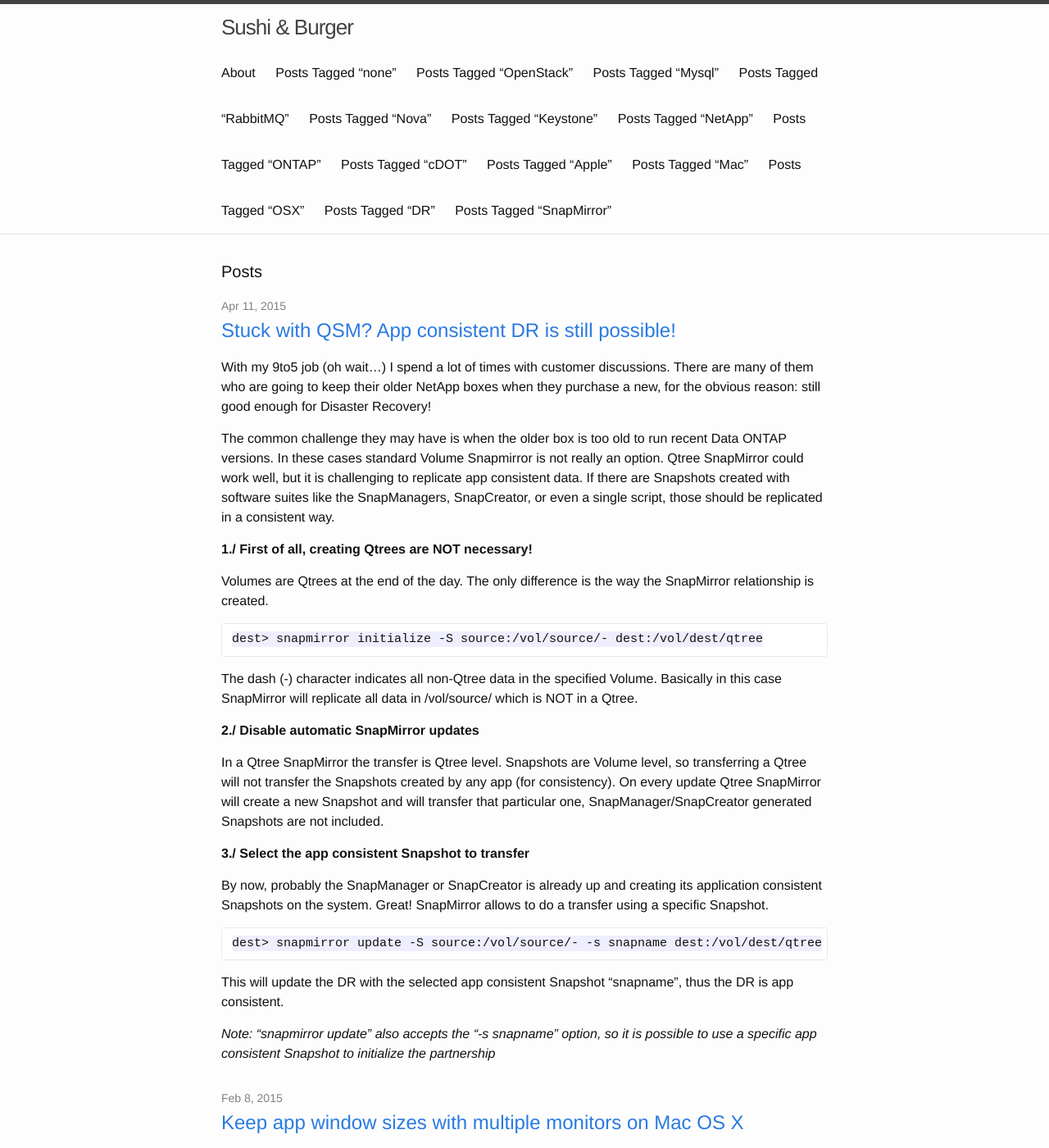
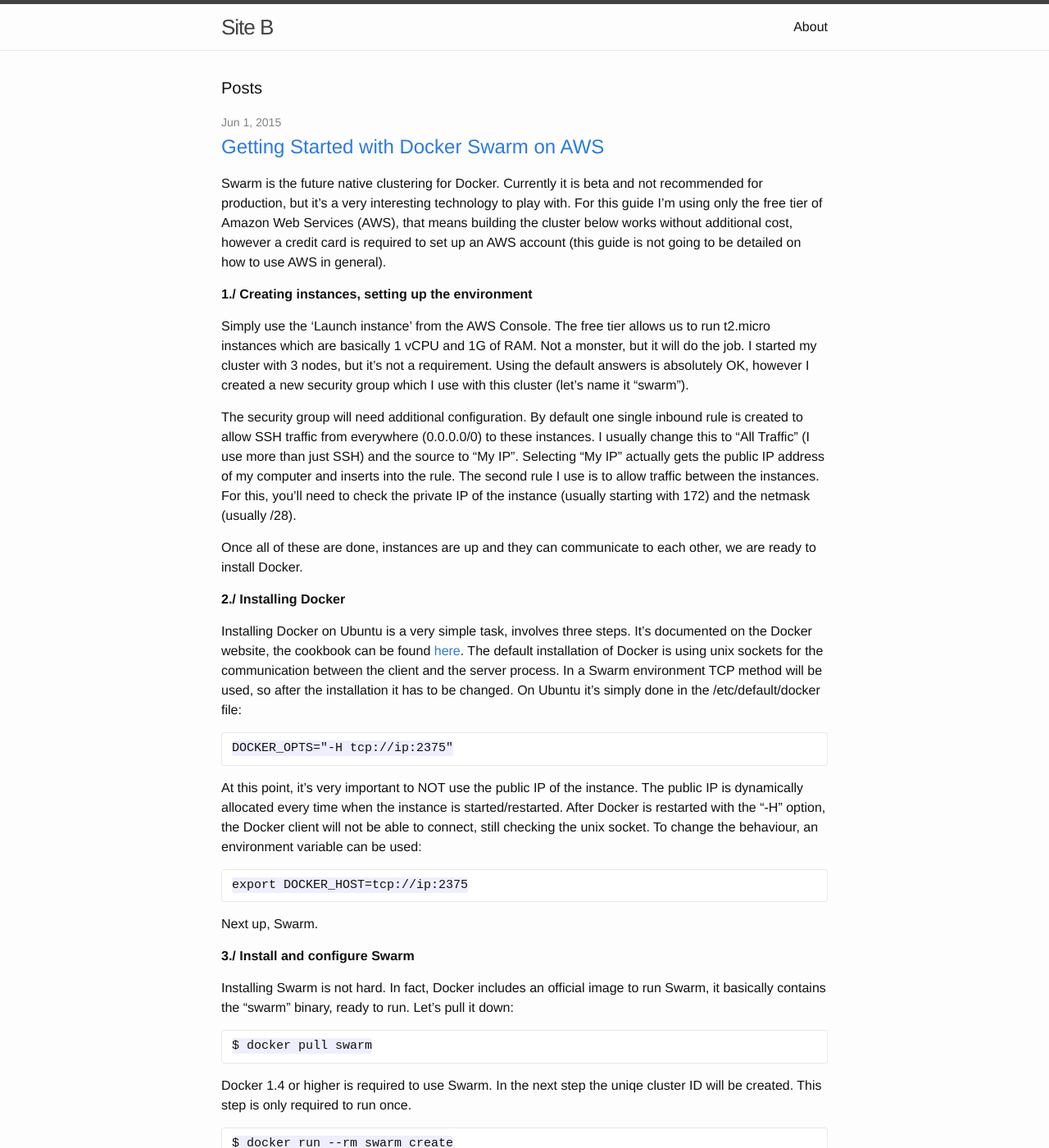
Before and after one commit to jcnt/jcnt.github.io, a Jekyll site: the page built from index.html, in a window 1280 px wide and 1400 px high. Shown: the whole window at 82% size. Built offline with Jekyll 4.4.1, drawn with Linux system fonts in a browser that asks for light colours; some of the changed text lies outside the part shown.

Commit message:
docker swarm AWS

```diff
--- a/_config.yml
+++ b/_config.yml
@@ -1,5 +1,5 @@
 # Site settings
-title: Sushi & Burger
+title: Site B
 # email: yyaazz@gmail.com
 description: > # this means to ignore newlines until "baseurl:"
   This is not a blog, no stories or opinions here. Just notes about stuff
--- /dev/null
+++ b/_posts/2015-05-31-getting-started-docker-swarm-aws.md
@@ -0,0 +1,140 @@
+---
+layout: post
+title:  "Getting Started with Docker Swarm on AWS"
+date:   2015-05-31 23:48:42+0100
+categories:
+tags:
+- AWS
+- Docker
+- Swarm
+---
+Swarm is the future native clustering for Docker. Currently it is beta and not recommended for production,
+but it's a very interesting technology to play with. For this guide I'm using only the free tier of
+Amazon Web Services (AWS), that means building the cluster below works without additional cost, however
+a credit card is required to set up an AWS account (this guide is not going to be detailed on how to use
+AWS in general).
+
+**1./ Creating instances, setting up the environment**
+
+Simply use the 'Launch instance' from the AWS Console. The free tier allows us to run t2.micro instances
+which are basically 1 vCPU and 1G of RAM. Not a monster, but it will do the job. I started my cluster with
+3 nodes, but it's not a requirement. Using the default answers is absolutely OK, however I created a new
+security group which I use with this cluster (let's name it "swarm").
+
+The security group will need additional configuration. By default one single inbound rule is created to allow
+SSH traffic from everywhere (0.0.0.0/0) to these instances. I usually change this to "All Traffic" (I use more
+than just SSH) and the source to "My IP". Selecting "My IP" actually gets the public IP address of my computer and
+inserts into the rule. The second rule I use is to allow traffic between the instances. For this, you'll need to
+check the private IP of the instance (usually starting with 172) and the netmask (usually /28).
+
+Once all of these are done, instances are up and they can communicate to each other, we are ready to install
+Docker.
+
+**2./ Installing Docker**
+
+Installing Docker on Ubuntu is a very simple task, involves three steps. It's documented on the Docker website,
+the cookbook can be found [here][docker-install]. The default installation of Docker is using unix sockets for
+the communication between the client and the server process. In a Swarm environment TCP method will be used, so
+after the installation it has to be changed. On Ubuntu it's simply done in the /etc/default/docker file:
+
+    DOCKER_OPTS="-H tcp://ip:2375"
+
+At this point, it's very important to NOT use the public IP of the instance. The public IP is dynamically
+allocated every time when the instance is started/restarted. After Docker is restarted with the "-H" option,
+the Docker client will not be able to connect, still checking the unix socket. To change the behaviour, an environment
+variable can be used:
+
+    export DOCKER_HOST=tcp://ip:2375
+
+Next up, Swarm.
+
+**3./ Install and configure Swarm**
+
+Installing Swarm is not hard. In fact, Docker includes an official image to run Swarm, it basically contains the
+"swarm" binary, ready to run. Let's pull it down:
+
+    $ docker pull swarm
+
+Docker 1.4 or higher is required to use Swarm. In the next step the uniqe cluster ID will be created. This step is
+only required to run once.
+
+    $ docker run --rm swarm create
+
+This command will return the unique cluster ID. This ID will be used to join nodes and manage the cluster.
+
+    $ docker run -d swarm join --addr=IP:2375> token://<ID>
+
+This will basically start a container on the specific node we want to join into the cluster. This container will
+run the swarm binary which will listen on the local IP on TCP port 2375 (again, don't use the instance public IP).
+After the Swarm container has been started, the output should look similar:
+
+    ubuntu@docker1:~$ docker ps
+    CONTAINER ID        IMAGE               COMMAND                CREATED             STATUS              PORTS               NAMES
+    4f4f230bf45b        swarm:latest        "/swarm join --addr=   2 hours ago         Up 2 hours          2375/tcp            swarm1
+
+As an additional option I use the "-\-name=swarm1" parameter on the first node, so if the docker daemon or the host
+is restarted, the Swarm can be kicked off with the simple "docker start swarm1" command. This step needs to be repeated on
+every node/instance in the Swarm cluster (with the same ID).
+
+**4./ Swarm Manager**
+
+Swarm Manager is the tool used to manage the Swarm Cluster. It also comes with the Swarm image, so the installation
+is extremely simple:
+
+    $ docker run -d -p <swarm_port>:2375 swarm manage token://<ID>
+
+The Manager needs to run on only one instance/node. Similar to the Swarm container, the "-\-name=" parameter can be
+used, so after a restart it's easy to bring up. Once the Manager is running, we can use the Docker client to connect
+to the port we defined and get the docker info:
+
+    ubuntu@docker3:~$ docker -H tcp://localhost:4444 info
+    Containers: 33
+    Strategy: spread
+    Filters: affinity, health, constraint, port, dependency
+    Nodes: 3
+     docker1: 172.31.37.240:2375
+      └ Containers: 23
+      └ Reserved CPUs: 0 / 1
+      └ Reserved Memory: 0 B / 1.018 GiB
+     docker2: 172.31.37.241:2375
+      └ Containers: 5
+      └ Reserved CPUs: 0 / 1
+      └ Reserved Memory: 0 B / 1.018 GiB
+     docker3: 172.31.37.242:2375
+      └ Containers: 5
+      └ Reserved CPUs: 0 / 1
+      └ Reserved Memory: 0 B / 1.018 GiB
+
+...or docker ps:
+
+    ubuntu@docker3:~$ docker -H tcp://localhost:4444 ps
+    CONTAINER ID        IMAGE               COMMAND             CREATED             STATUS              PORTS               NAMES
+    ee1c8c07c0ae        ubuntu:latest       "/bin/bash"         About an hour ago   Up About an hour                        docker1/ecstatic_hodgkin
+    10811b99ee9a        ubuntu:latest       "/bin/bash"         2 hours ago         Up 2 hours                              docker2/boring_fermat
+    94b416802dad        ubuntu:latest       "/bin/bash"         2 hours ago         Up 2 hours                              docker3/modest_curie
+    5b8f9de2c7d4        ubuntu:latest       "/bin/bash"         2 hours ago         Up 2 hours                              docker3/focused_carson
+
+The last column of the ps command shows on which node the container is actually running. Now, the fun only starts here.
+Swarm will use the Docker nodes/instances to create a single pool where the containers are started. Swarm will keep the
+number of the containers equal between the nodes. For this, we need to connect to the Swarm Manager port:
+
+    ubuntu@docker3:~$ docker -H tcp://localhost:4444 run -ti ubuntu /bin/bash
+
+or using a different node:
+
+    ubuntu@docker1:~$ docker -H tcp://docker3:4444 run -ti ubuntu /bin/bash
+
+the latest command actually created a container on the docker1 instance running the command from docker1 connecting to
+the manager container running on docker3.
+
+    ubuntu@docker1:~$ docker ps
+    CONTAINER ID        IMAGE               COMMAND                CREATED             STATUS              PORTS               NAMES
+    ac74d9338142        ubuntu:latest       "/bin/bash"            6 seconds ago       Up 6 seconds                            cocky_morse
+
+Please note, the "docker ps" on docker1 without parameters connects to the local Docker daemon instead of the Manager,
+that's why it lists only one running container.
+
+
+[docker-install]:   https://get.docker.io/ubuntu/
+
+<!--more-->
```
Also changed, not shown: _layouts/tag_index.html (deleted, +0 -21 lines).
